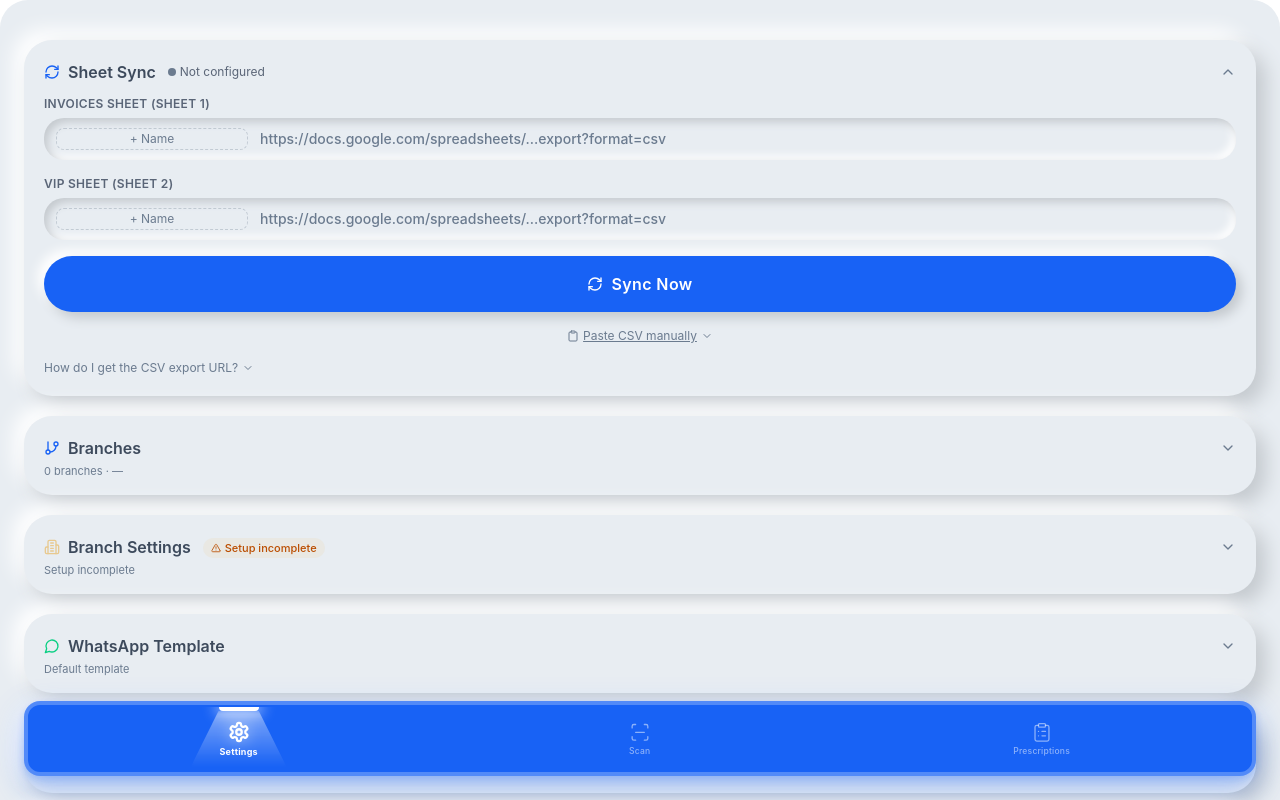
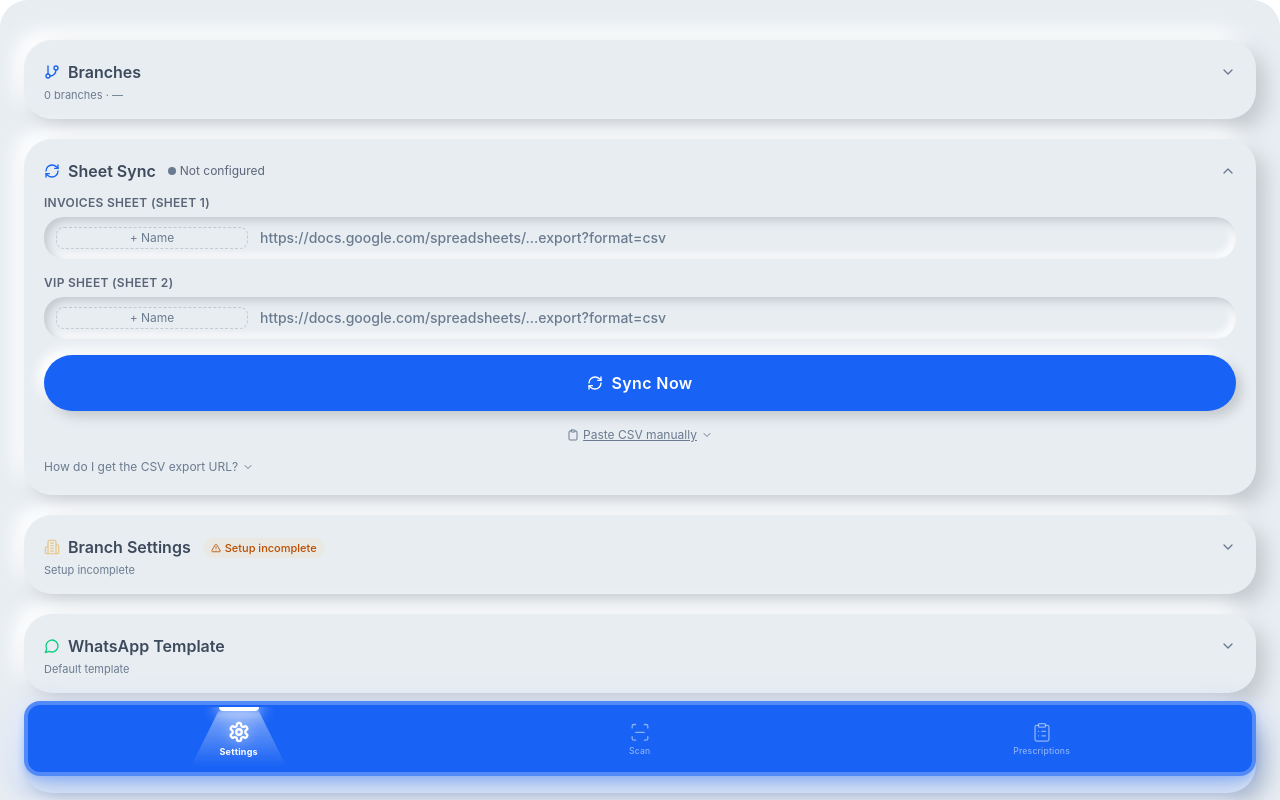
Before and after one commit to ebrahimnafad/Rx-Scan, a React (Vite) app: page /settings in a window 1280 px wide. Shown: the top 800 px of the page. Built offline with nearby package versions, Linux system fonts and the light colour scheme.

Commit message:
feat: move Branches section to top of settings

```diff
--- a/src/pages/settings/SettingsPage.tsx
+++ b/src/pages/settings/SettingsPage.tsx
@@ -98,6 +98,9 @@ export default function SettingsPage() {
 
   return (
     <div className="space-y-5 pb-28">
+      {/* ── Branches ────────────────────────────────────────────────────── */}
+      <BranchesSection />
+
       {/* ── Sync ─────────────────────────────────────────────────────────── */}
       <CollapsibleSection
         icon={RefreshCw}
@@ -163,9 +166,6 @@ export default function SettingsPage() {
             </AnimatePresence>
           </div>
         </CollapsibleSection>
-
-      {/* ── Branches ────────────────────────────────────────────────────── */}
-      <BranchesSection />
 
       {/* ── Branch Settings + Notifications ──────────────────────────────── */}
       <CollapsibleSection
```
